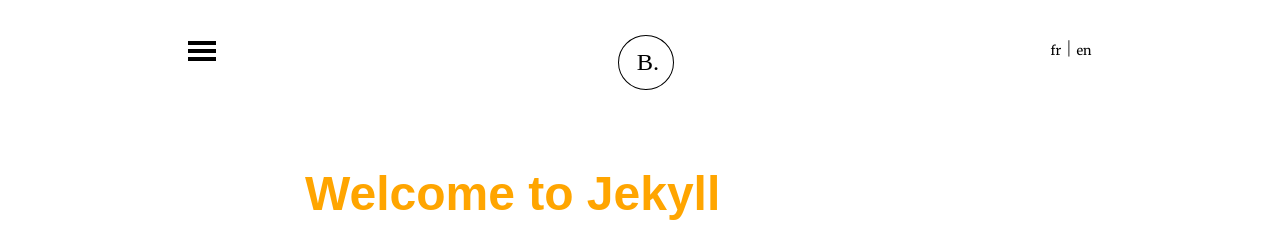
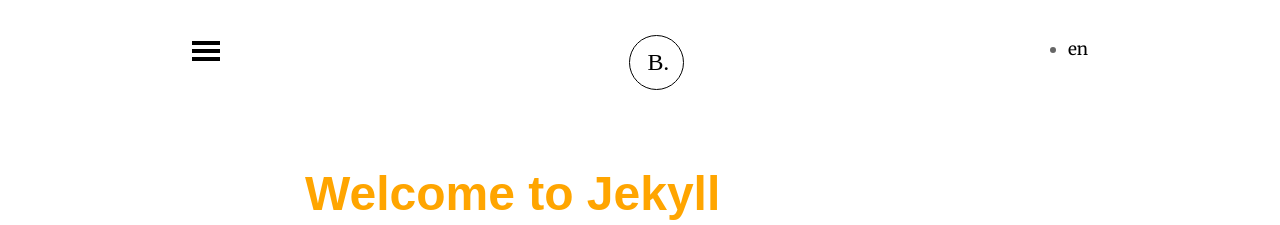
Before and after one commit to bdavidxyz/jekyll-convert, a Jekyll site: the page built from _posts/en/2016-02-04-welcome-to-jekyll.markdown, in a window 1280 px wide. Shown: the top 225 px of the page. Built offline with Jekyll 4.4.1, drawn with Linux system fonts in a browser that asks for light colours.

Commit message:
translations of static pages ok, seo missing

```diff
--- a/_config.yml
+++ b/_config.yml
@@ -34,3 +34,15 @@
     values:
       layout: default
       lang: fr
+
+t:
+  en:
+    home:
+      url: "/"
+    about:
+      url: "/about/"
+  fr:
+    home:
+      url: "/accueil/"
+    about:
+      url: "/a-propos/"
--- a/_includes/header.html
+++ b/_includes/header.html
@@ -18,7 +18,20 @@
         </div>
       </div>
       <div class="site-nav__item site-nav__item-translate">
-        <a href="#"><small>fr</small></a> | <a href="#"><small>en</small></a>
+        {% if page.layout == "post" %}
+        {% assign posts=site.posts | where:"name", page.name | sort: 'path' %}
+        <ul>
+          {% for post in posts %}
+          <li class="lang">
+            <a href="{{ site.baseurl }}{{ post.url }}" class="{{ post.lang }}">{{ post.lang }}</a>
+          </li>
+          {% endfor %}
+        </ul>
+        {% else %}
+
+        <a href="{{ site.baseurl }}{{site.t['fr'][page.title].url}}"><small>fr</small></a>|<a href="{{ site.baseurl }}{{site.t['en'][page.title].url}}"><small>en</small></a>
+        {% endif %}
+
       </div>
     </nav>
 
--- a/_posts/en/2016-02-04-welcome-to-jekyll.markdown
+++ b/_posts/en/2016-02-04-welcome-to-jekyll.markdown
@@ -3,6 +3,7 @@
 layout: post
 type: pages
 lang: en
+name: welcome
 ---
 You’ll find this post in your `_posts` directory. Go ahead and edit it and re-build the site to see your changes. You can rebuild the site in many different ways, but the most common way is to run `jekyll serve`, which launches a web server and auto-regenerates your site when a file is updated.
 
--- a/_posts/en/2016-02-13-showcase.markdown
+++ b/_posts/en/2016-02-13-showcase.markdown
@@ -3,6 +3,7 @@
 layout: post
 type: pages
 lang: en
+name: showcase
 ---
 
 # H1
--- a/index.html
+++ b/index.html
@@ -1,6 +1,9 @@
 ---
 layout: default
+lang: en
 custom_css: index
+name: home
+title: home
 ---
 
 <div class="home">
```
